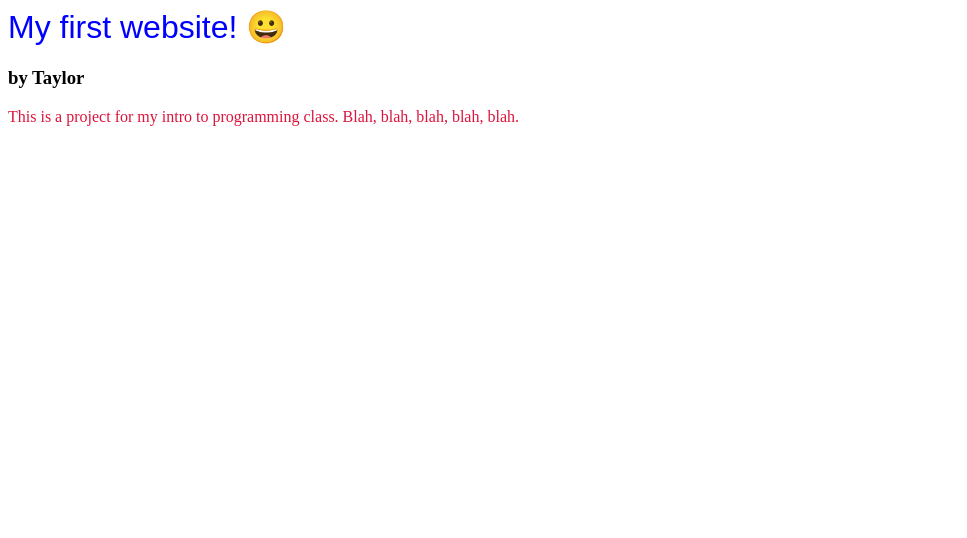
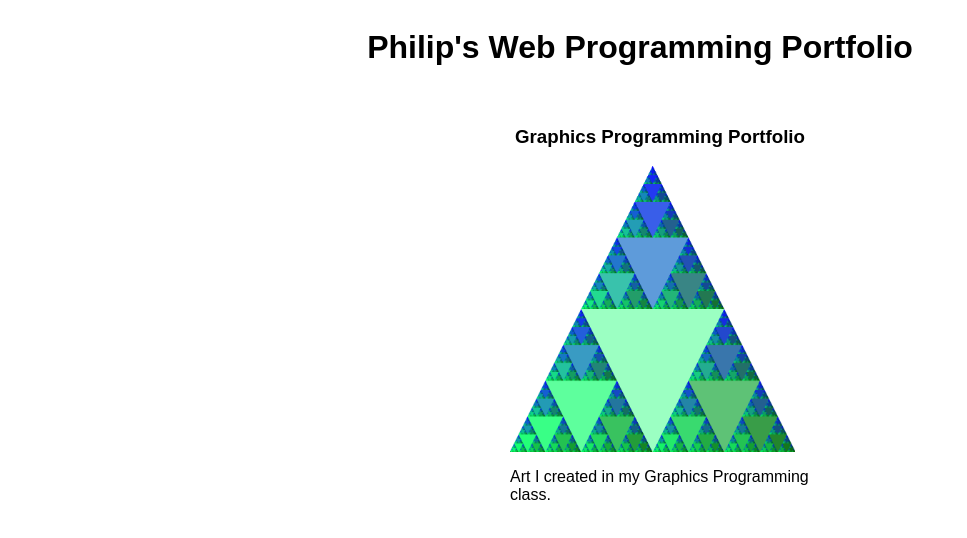
Before and after one commit to phitaylr/firstwebsite, a plain HTML site: page index.html in a window 1280 px wide. Shown: the whole page, without its empty margins (0-967 px from the left). Drawn offline with Linux system fonts and the light colour scheme; a web font is replaced by a local one.

Commit message:
modify front page

```diff
--- a/index.html
+++ b/index.html
@@ -5,16 +5,25 @@
         <link rel="preconnect" href="https://fonts.googleapis.com">
         <link rel="preconnect" href="https://fonts.gstatic.com" crossorigin>
         <link href="https://fonts.googleapis.com/css2?family=Madimi+One&display=swap" rel="stylesheet">
-    </head>
+
     <body>
-        <h1 class="madimi-one-regular blue-text">
-            My first website! 😀
-        </h1>
-        <h3>
-            by Taylor
-        </h3>
-        <p class="red-text">
-            This is a project for my intro to programming class. Blah, blah, blah, blah, blah.
-        </p>
+        <div class="container">
+            <h1 class="carlito-bold">
+                Philip's Web Programming Portfolio
+            </h1>
+            <ul class="tiles-container">
+
+                    <li class="tile-container ">
+                        <h3 class="carlito-bold">Graphics Programming Portfolio</h3>
+                        <a href="graphicsportfolio.html">
+                            <img width="95%" src="img/triangles.png" />
+                        </a>
+                        <p class="carlito-regular">
+                            Art I created in my Graphics Programming class.
+                        </p>
+                    </li>
+
+            </ul>
+        </div>
     </body>
 </html>
--- a/style.css
+++ b/style.css
@@ -1,11 +1,48 @@
-.blue-text{
-    color: blue;
-}
-.red-text{
-    color: crimson;
-}
 .madimi-one-regular {
     font-family: "Madimi One", sans-serif;
+    font-weight: 200;
+    font-style: normal;
+  }
+  .carlito-regular {
+    font-family: "Carlito", sans-serif;
     font-weight: 400;
     font-style: normal;
   }
+
+  .carlito-bold {
+    font-family: "Carlito", sans-serif;
+    font-weight: 700;
+    font-style: normal;
+  }
+
+  .carlito-regular-italic {
+    font-family: "Carlito", sans-serif;
+    font-weight: 400;
+    font-style: italic;
+  }
+
+  .carlito-bold-italic {
+    font-family: "Carlito", sans-serif;
+    font-weight: 700;
+    font-style: italic;
+  }
+
+.container{
+    display: flex;
+    flex-direction: column;
+    align-items: center;
+}
+.tiles-container{
+    display: flex;
+    flex-direction: row;
+}
+.tile-container{
+    display: flex;
+    flex-direction: column;
+    align-items: center;
+    width: 300px;
+    height: 400;
+    border: 3px;
+    border-radius: 3px;
+    margin: 3px;
+}
```
Also changed, not shown: img/triangles.png (added).
